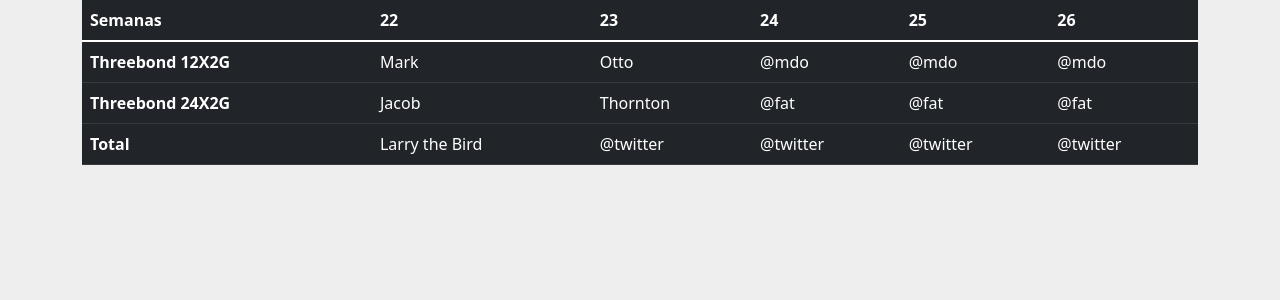
After one commit to Charles-Silva-07/Rj-Cariri, a Django app: page /Threebond/ in a window 1280 px wide. The commit adds this page. Shown: the top 300 px of the page. Run offline with Django 3.2, Linux system fonts and the light colour scheme; some libraries are stand-ins or nearby versions.

Commit message:
Template Threebond iniciado

```diff
--- /dev/null
+++ b/rjcariri/base/static/css/threebond.css
@@ -0,0 +1,3 @@
+body{
+    background-color: #EEEEEE;
+}
--- /dev/null
+++ b/rjcariri/base/templates/base/Threebond.html
@@ -0,0 +1,55 @@
+<!DOCTYPE html>
+<html lang="en">
+<head>
+    <meta charset="UTF-8">
+    <meta http-equiv="X-UA-Compatible" content="IE=edge">
+    <meta name="viewport" content="width=device-width, initial-scale=1.0">
+    <link rel="stylesheet" href="/static/css/bootstrap.min.css"/>
+    <link rel="stylesheet" href="/static/css/threebond.css"/>
+    <title>Flash Threebond</title>
+</head>
+<body>
+<div class="container">
+    <table class="table table-dark table-hover">
+        <thead>
+        <tr>
+            <th scope="col">Semanas</th>
+            <th scope="col">22</th>
+            <th scope="col">23</th>
+            <th scope="col">24</th>
+            <th scope="col">25</th>
+            <th scope="col">26</th>
+        </tr>
+        </thead>
+        <tbody>
+        <tr>
+            <th scope="row">Threebond 12X2G</th>
+            <td>Mark</td>
+            <td>Otto</td>
+            <td>@mdo</td>
+            <td>@mdo</td>
+            <td>@mdo</td>
+        </tr>
+        <tr>
+            <th scope="row">Threebond 24X2G</th>
+            <td>Jacob</td>
+            <td>Thornton</td>
+            <td>@fat</td>
+            <td>@fat</td>
+            <td>@fat</td>
+        </tr>
+        <tr>
+            <th scope="row">Total</th>
+            <td >Larry the Bird</td>
+            <td>@twitter</td>
+            <td>@twitter</td>
+            <td>@twitter</td>
+            <td>@twitter</td>
+        </tr>
+        </tbody>
+    </table>
+
+
+</div>
+</body>
+</html>
--- a/rjcariri/base/templates/base/main.html
+++ b/rjcariri/base/templates/base/main.html
@@ -14,7 +14,8 @@
 	<script type="{% static 'text/javascript' %}" src="{% static 'js/jquery-3.6.0.js' %}"></script>
 	<script type="{% static 'text/javascript' %}" src="{% static 'js/bootstrap.bundle.min.js' %}"></script>
 </head>
-    <style type= "{% static 'text/css' %}"> </style>
+
+
 <body>
 	{% block content %}
 
--- a/rjcariri/base/templates/base/painel.html
+++ b/rjcariri/base/templates/base/painel.html
@@ -1,4 +1,5 @@
 {% load static %}
+
 <!DOCTYPE html>
 <html lang="pt-br">
 <head>
@@ -44,7 +45,7 @@
                         <li><a class="dropdown-item" href="#">Peccin</a></li>
                         <li><a class="dropdown-item" href="#">Riclan</a></li>
                         <li><a class="dropdown-item" href="#">X-Lint</a></li>
-                        <li><a class="dropdown-item" href="#">Threebond</a></li>
+                        <li><a class="dropdown-item" href="{% url 'Threebond' %}">Threebond</a></li>
                         <li><a class="dropdown-item" href="#">Swedish Match</a></li>
                         <li><a class="dropdown-item" href="#">Bebidas Grassi</a></li>
                     </ul>
--- a/rjcariri/base/views.py
+++ b/rjcariri/base/views.py
@@ -1,5 +1,4 @@
 from django.shortcuts import render
-# Create your views here.
 
 
 def login(request):
@@ -8,3 +7,7 @@
 
 def painel(request):
     return render(request, 'base/painel.html')
+
+
+def Threebond(request):
+    return render(request, 'base/Threebond.html')
--- a/rjcariri/urls.py
+++ b/rjcariri/urls.py
@@ -15,11 +15,12 @@
 """
 from django.contrib import admin
 from django.urls import path, include
-from rjcariri.base.views import painel, login
+from rjcariri.base.views import painel, login, Threebond
 
 urlpatterns = [
     path('', login),
     path('contas/', include('django.contrib.auth.urls')),
     path('admin/', admin.site.urls),
     path('painel/', painel, name='painel'),
+    path('Threebond/', Threebond, name='Threebond'),
 ]
```
Also changed, not shown: rjcariri/base/planilha.py (added, +55 -0 lines), 1 other file.
